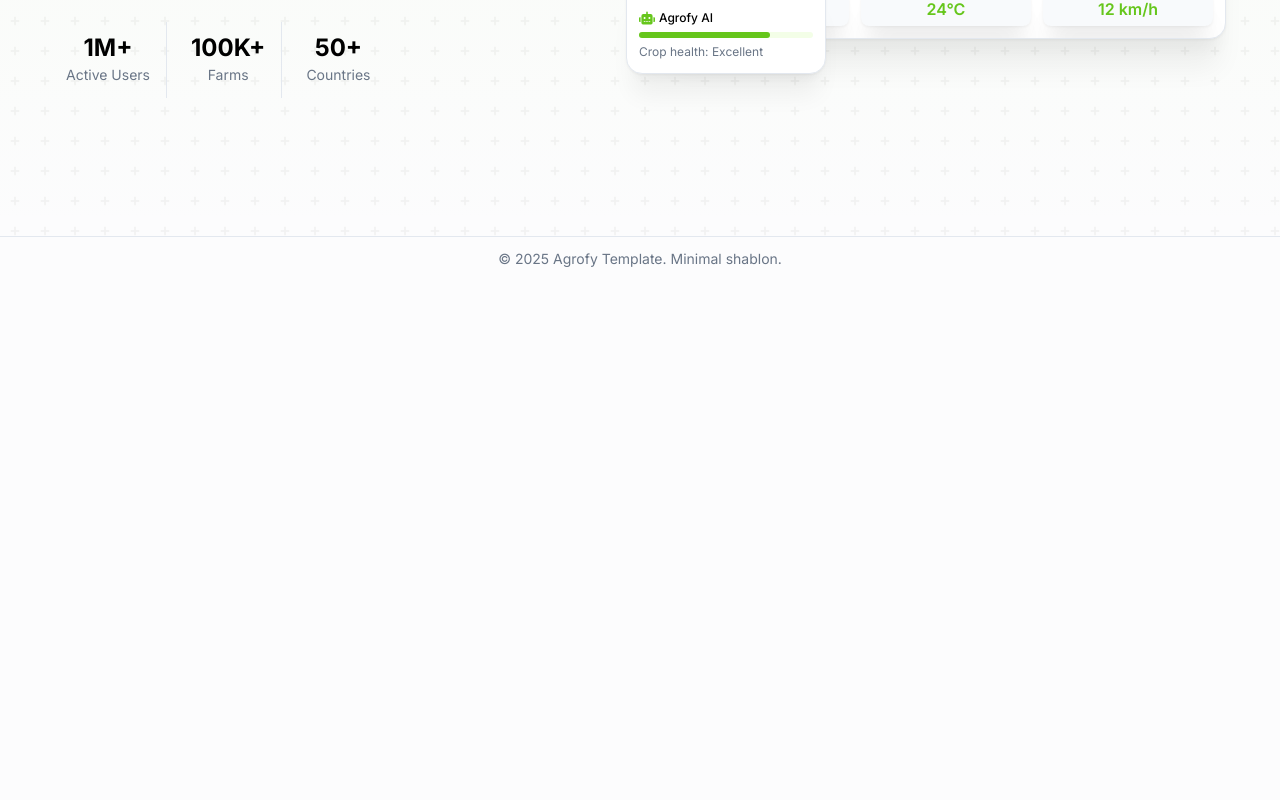
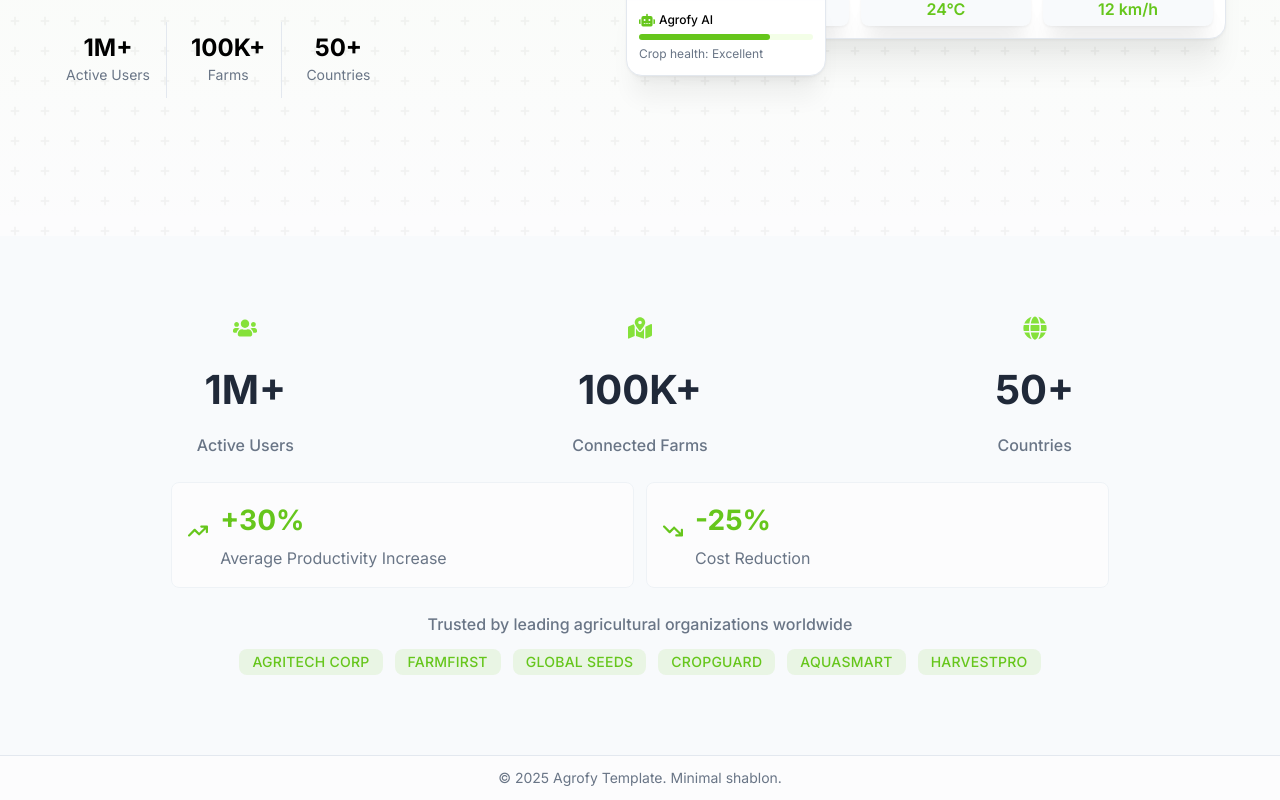
Before and after one commit to agrofy-uz/frontend, a React (Vite) app: page / in a window 1280 px wide. Shown: the part 564-1364 px from the top of the page. Before the commit the page ends 845 px from the top, so only its background shows below. Built offline with nearby package versions, Linux system fonts and the light colour scheme.

Commit message:
Add Statistics component to Home page layout

```diff
--- a/src/pages/home/home.ui.tsx
+++ b/src/pages/home/home.ui.tsx
@@ -1,7 +1,14 @@
 import { Hero } from './ui/hero';
+import { Statistics } from './ui/statistics';
+import { Box } from '@mantine/core';
 
 function Home() {
-  return <Hero />;
+  return (
+    <Box>
+      <Hero />
+      <Statistics />
+    </Box>
+  );
 }
 
 export default Home;
--- /dev/null
+++ b/src/pages/home/ui/statistics/index.ts
@@ -0,0 +1 @@
+export { default as Statistics } from './statistics.ui';
--- /dev/null
+++ b/src/pages/home/ui/statistics/statistics.ui.tsx
@@ -0,0 +1,173 @@
+import { Box, Flex, Text, Grid, Card, Stack, Badge } from '@mantine/core';
+import { Container } from '@/shared/ui/container';
+import { FaUsers, FaMapMarkedAlt } from 'react-icons/fa';
+import { FaGlobe } from 'react-icons/fa';
+import { FaArrowTrendUp, FaArrowTrendDown } from 'react-icons/fa6';
+
+function Statistics() {
+  const stats = [
+    {
+      icon: (
+        <FaUsers size={24} style={{ color: 'var(--mantine-color-green-5)' }} />
+      ),
+      number: '1M+',
+      label: 'Active Users',
+    },
+    {
+      icon: (
+        <FaMapMarkedAlt
+          size={24}
+          style={{ color: 'var(--mantine-color-green-5)' }}
+        />
+      ),
+      number: '100K+',
+      label: 'Connected Farms',
+    },
+    {
+      icon: (
+        <FaGlobe size={24} style={{ color: 'var(--mantine-color-green-5)' }} />
+      ),
+      number: '50+',
+      label: 'Countries',
+    },
+  ];
+
+  const benefits = [
+    {
+      icon: (
+        <FaArrowTrendUp
+          size={20}
+          style={{ color: 'var(--mantine-color-green-6)' }}
+        />
+      ),
+      value: '+30%',
+      label: 'Average Productivity Increase',
+    },
+    {
+      icon: (
+        <FaArrowTrendDown
+          size={20}
+          style={{ color: 'var(--mantine-color-green-6)' }}
+        />
+      ),
+      value: '-25%',
+      label: 'Cost Reduction',
+    },
+  ];
+
+  const partners = [
+    'AgriTech Corp',
+    'FarmFirst',
+    'Global Seeds',
+    'CropGuard',
+    'AquaSmart',
+    'HarvestPro',
+  ];
+
+  return (
+    <Box bg="gray.1" py={{ base: 'xl', md: 80 }}>
+      <Container>
+        <Stack gap="xl">
+          {/* Top Section - Key Metrics */}
+          <Grid>
+            {/* Birinchi 2 ta statistik - mobile'da yonma-yon, desktop'da bir qatorda */}
+            {stats.slice(0, 2).map((stat, index) => (
+              <Grid.Col key={index} span={{ base: 6, md: 4 }}>
+                <Flex
+                  direction="column"
+                  align="center"
+                  justify="center"
+                  gap="md"
+                  style={{ textAlign: 'center' }}
+                >
+                  <Box>{stat.icon}</Box>
+                  <Text fz={{ base: 32, md: 40 }} fw={700} c="gray.9">
+                    {stat.number}
+                  </Text>
+                  <Text fz={{ base: 'sm', md: 'md' }} c="dimmed" fw={500}>
+                    {stat.label}
+                  </Text>
+                </Flex>
+              </Grid.Col>
+            ))}
+            {/* 3-chi statistik - mobile'da pastda o'rtada, desktop'da bir qatorda */}
+            <Grid.Col span={{ base: 12, md: 4 }}>
+              <Flex
+                direction="column"
+                align="center"
+                justify="center"
+                gap="md"
+                style={{ textAlign: 'center' }}
+              >
+                <Box>{stats[2].icon}</Box>
+                <Text fz={{ base: 32, md: 40 }} fw={700} c="gray.9">
+                  {stats[2].number}
+                </Text>
+                <Text fz={{ base: 'sm', md: 'md' }} c="dimmed" fw={500}>
+                  {stats[2].label}
+                </Text>
+              </Flex>
+            </Grid.Col>
+          </Grid>
+
+          {/* Middle Section - Impact/Benefits */}
+          <Flex justify="center" w="100%">
+            <Grid w={{ base: '100%', md: '80%' }}>
+              {benefits.map((benefit, index) => (
+                <Grid.Col key={index} span={{ base: 12, md: 6 }}>
+                  <Card
+                    radius="md"
+                    padding="lg"
+                    bg="gray.0"
+                    style={{
+                      border: '1px solid var(--mantine-color-gray-2)',
+                    }}
+                  >
+                    <Flex align="center" gap="md">
+                      <Box>{benefit.icon}</Box>
+                      <Stack gap={4}>
+                        <Text fz={{ base: 24, md: 28 }} fw={700} c="green.6">
+                          {benefit.value}
+                        </Text>
+                        <Text fz={{ base: 'sm', md: 'md' }} c="dimmed">
+                          {benefit.label}
+                        </Text>
+                      </Stack>
+                    </Flex>
+                  </Card>
+                </Grid.Col>
+              ))}
+            </Grid>
+          </Flex>
+
+          {/* Bottom Section - Trusted Partners */}
+          <Stack gap="md" align="center">
+            <Text fz={{ base: 'sm', md: 'md' }} c="dimmed" ta="center" fw={500}>
+              Trusted by leading agricultural organizations worldwide
+            </Text>
+            <Flex gap="md" wrap="wrap" justify="center" align="center">
+              {partners.map((partner, index) => (
+                <Badge
+                  key={index}
+                  size="lg"
+                  variant="light"
+                  color="green"
+                  radius="md"
+                  p="md"
+                  style={{
+                    fontSize: '14px',
+                    fontWeight: 500,
+                  }}
+                >
+                  {partner}
+                </Badge>
+              ))}
+            </Flex>
+          </Stack>
+        </Stack>
+      </Container>
+    </Box>
+  );
+}
+
+export default Statistics;
```
